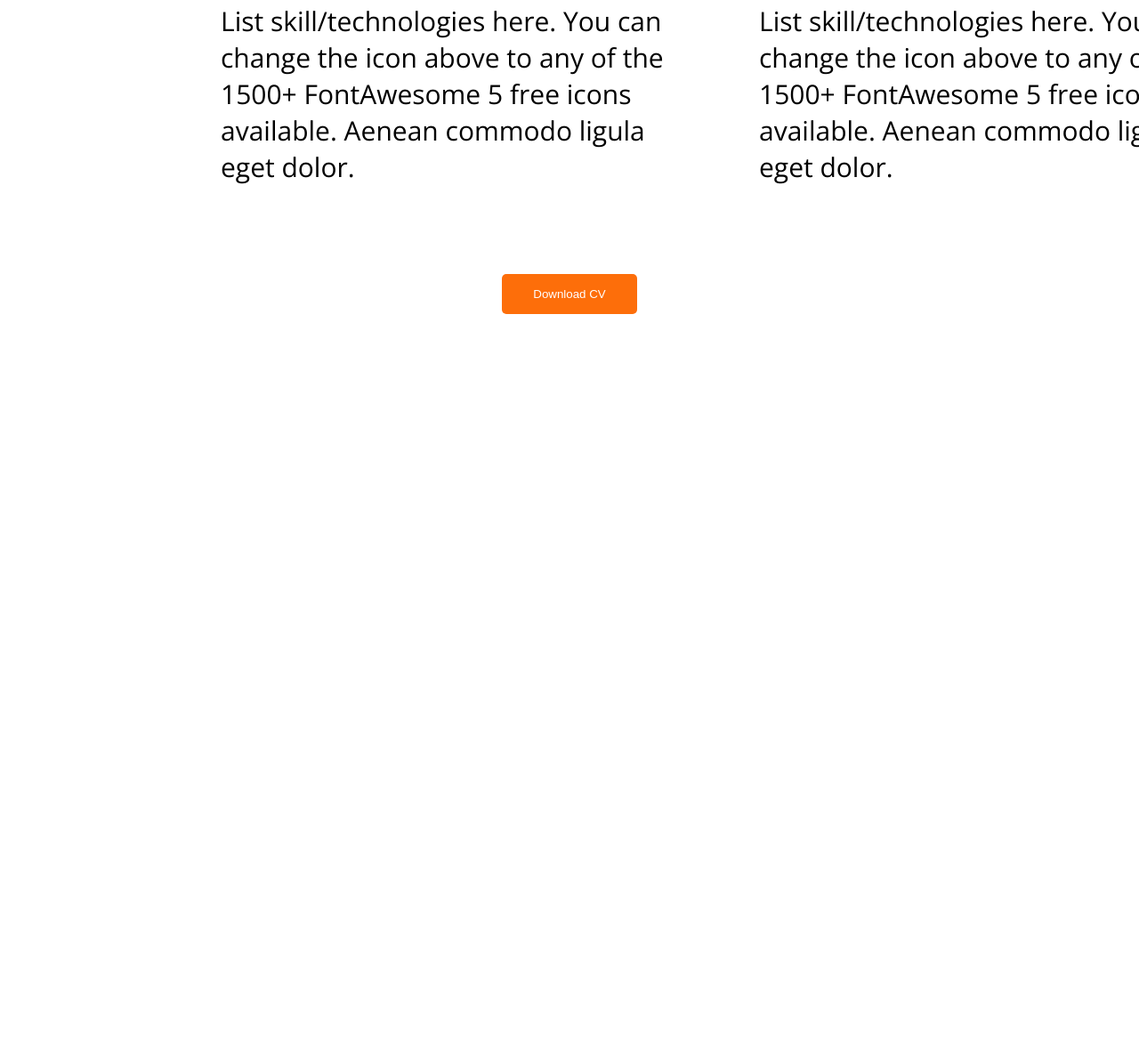
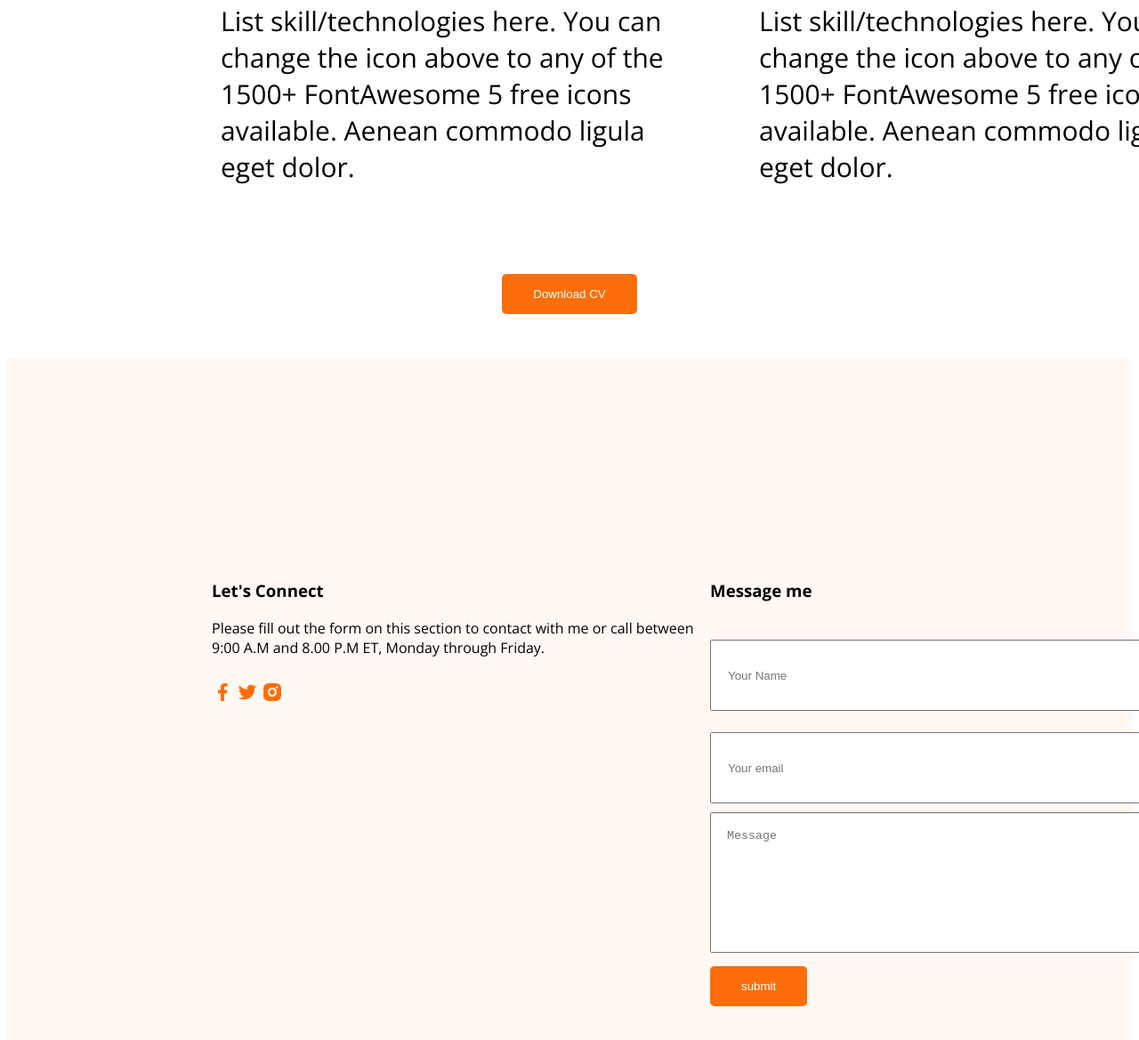
Before and after one commit to SrikantoNooB/webdeveloper-portfolio, a plain HTML site: page index.html in a window 1280 px wide. Shown: the part 3654-4823 px from the top of the page at 89% size. Before the commit the page ends 4015 px from the top, so only its background shows below. Drawn offline with nearby package versions, Linux system fonts and the light colour scheme.

Commit message:
added footer

```diff
--- a/index.html
+++ b/index.html
@@ -130,7 +130,29 @@
         </div>
     </main>
     <footer>
-
+        <div class="footer-column">
+            <h3>Let's Connect</h3>
+            <p style="width:560px;height:55px">Please fill out the form on this section to contact with me or call between 9:00 A.M and 8.00 P.M ET, Monday through Friday.</p>
+            <div class="Social links">
+                <a href=""><img src="images/icons/facebook.png" alt="Facebook logo"></a>
+                <a href=""><img src="images/icons/twitter.png" alt="Twitter logo"></a>
+                <a href=""><img src="images/icons/insta.png" alt="Instagram logo"></a>
+            </div>
+        </div>
+        <div class="footer-column">
+            <h3>Message me</h3>
+            <form action="">
+                <input type="text" placeholder="Your Name" style="width:460px;height:40px;"><br>
+                <input type="email" placeholder="Your email" style="width:460px;height:40px;"><br>
+                <textarea placeholder="Message" style="width:460px;height:120px;margin-top:10px;"></textarea><br>
+                <input type="submit" value="submit" style="border-radius: 5px;
+                background: #FD6E0A;
+                border:0;
+                color:white;
+                padding:15px 35px;
+                margin-top:10px;">
+            </form>
+        </div>
     </footer>
 </body>
 </html>
--- a/styles/portfolio.css
+++ b/styles/portfolio.css
@@ -178,3 +178,19 @@ nav a{
 .download-cv{
     text-align:center;
 }
+footer{
+    display:flex;
+    margin-top: 50px;
+    text-align:left;
+    padding:230px;
+    background-color:#FFF8F3;
+    justify-content:space-between;
+
+}
+footer div input ,textarea{
+    margin-top:24px;
+    padding:18px;
+}
+.social-links a{
+    margin-right: 50px;
+}
```
